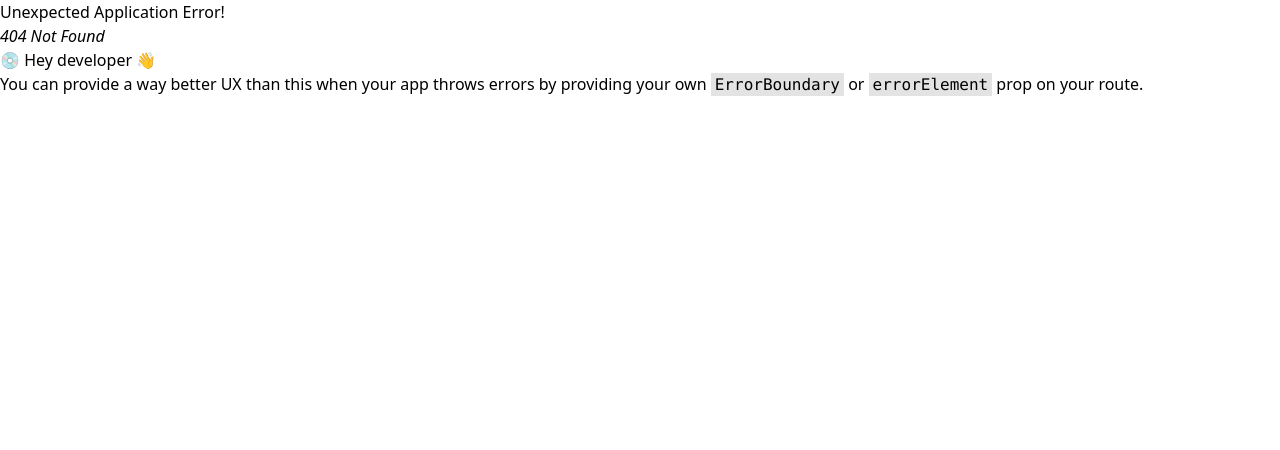
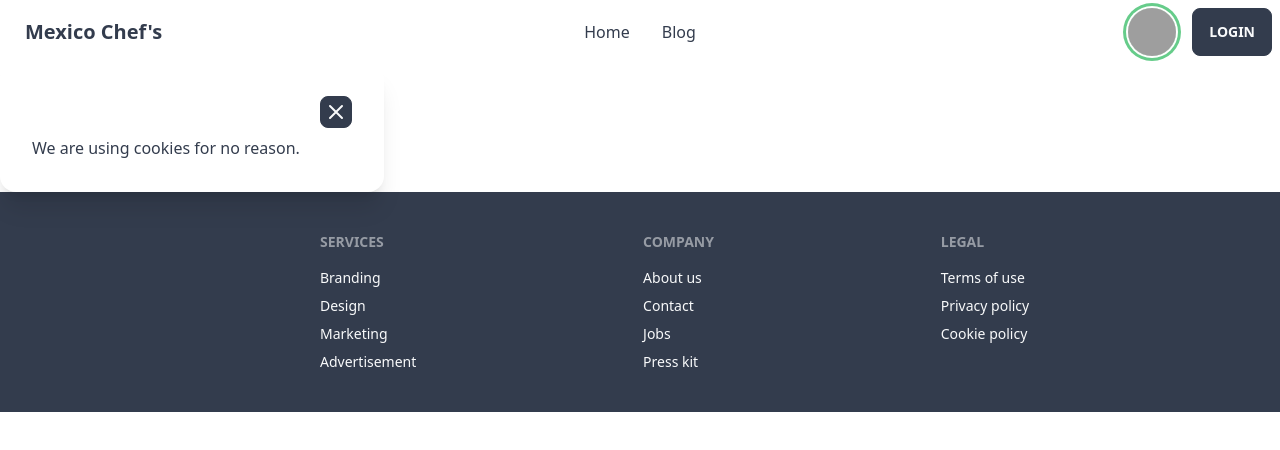
Before and after one commit to Mehedi001/mexican-chefs-client, a React (Vite) app: page /blog in a window 1280 px wide. Before the commit this address had no page. Shown: the top 450 px of the page. Built offline with nearby package versions, Linux system fonts and the light colour scheme; grey boxes are pictures that could not be loaded.

Commit message:
load data from local server using express js & make all chef card

```diff
--- a/index.html
+++ b/index.html
@@ -1,10 +1,10 @@
 <!DOCTYPE html>
-<html data-theme="lofi" lang="en">
+<html data-theme="emerald" lang="en">
   <head>
     <meta charset="UTF-8" />
     <link rel="icon" type="image/svg+xml" href="/vite.svg" />
     <meta name="viewport" content="width=device-width, initial-scale=1.0" />
-    <title>Vite + React</title>
+    <title>Mexican Chef's</title>
   </head>
   <body>
     <div id="root"></div>
--- /dev/null
+++ b/src/Components/AllChefs/AllChefs.jsx
@@ -0,0 +1,28 @@
+import React, { useEffect, useState } from 'react';
+import Chef from '../Chef/Chef';
+
+const AllChefs = () => {
+
+    const [allChefs, setAllChefs] = useState([]);
+
+    useEffect (() => {
+        fetch('http://localhost:5000/chefData')
+        .then(res => res.json())
+        .then(data => setAllChefs(data))
+    },[])
+    return (
+        <div className='container mx-auto mb-12'>
+            <h3 className='mt-5 text-center text-5xl font-semibold'>Let's Explore <br /> <span className='text-warning'>Chefs & Recipe</span></h3>
+            <div className='grid grid-cols-2 gap-4 lg:grid-cols-4 mt-3'>
+            {
+                allChefs.map (chef => <Chef
+                key={chef.id}
+                chef={chef}
+                ></Chef>)
+            }
+            </div>
+        </div>
+    );
+};
+
+export default AllChefs;
--- /dev/null
+++ b/src/Components/Banner/Banner.jsx
@@ -0,0 +1,17 @@
+import React from 'react';
+
+const Banner = () => {
+    return (
+        <div className="hero min-h-[400px] lg:min-h-[600px]" style={{ backgroundImage: `url("https://images.pexels.com/photos/7613554/pexels-photo-7613554.jpeg?auto=compress&cs=tinysrgb&w=1260&h=750&dpr=1")` }}>
+            <div className="hero-overlay bg-opacity-60"></div>
+            <div className="hero-content text-center text-neutral-content">
+                <div className="max-w-md">
+                    <h1 className="mb-5 text-3xl lg:text-5xl font-bold tracking-tighter text-center">HOLA, GENTE <span className='tracking-widest'>MEXICANA</span></h1>
+                    <p className="mb-5">Find Your All Favourite Food with Expert Chef's in One Place !!!</p>
+                </div>
+            </div>
+        </div>
+    );
+};
+
+export default Banner;
--- /dev/null
+++ b/src/Components/Blog/Blog.jsx
@@ -0,0 +1,18 @@
+import React from 'react';
+
+const Blog = () => {
+    return (
+        <div className="card w-96 bg-base-100 shadow-xl">
+            <div className="card-body">
+                <div className="card-actions justify-end">
+                    <button className="btn btn-square btn-sm">
+                        <svg xmlns="http://www.w3.org/2000/svg" className="h-6 w-6" fill="none" viewBox="0 0 24 24" stroke="currentColor"><path strokeLinecap="round" strokeLinejoin="round" strokeWidth="2" d="M6 18L18 6M6 6l12 12" /></svg>
+                    </button>
+                </div>
+                <p>We are using cookies for no reason.</p>
+            </div>
+        </div>
+    );
+};
+
+export default Blog;
--- /dev/null
+++ b/src/Components/Chef/Chef.jsx
@@ -0,0 +1,25 @@
+import React from 'react';
+
+const Chef = ({chef}) => {
+
+    return (
+        <div>
+            <div className="card w-full bg-base-100 shadow-xl">
+                <figure className="px-10 pt-10">
+                    <img src={chef.photo} alt="Shoes" className="rounded-xl" />
+                </figure>
+                <div className="card-body items-center text-center">
+                    <h2 className="card-title text-primary-content">{chef.name}</h2>
+                    {/* <p>{chef.bioData ? chef.bioData.slice(0, 150): 'no data'}</p> */}
+                    <p>Experience: {chef.experience} Years</p>
+                    <p><span className='font-semibold'>{chef.like}</span> Like</p>
+                    <div className="card-actions">
+                        <button className="btn btn-primary">View Recipes</button>
+                    </div>
+                </div>
+            </div>
+        </div>
+    );
+};
+
+export default Chef;
--- a/src/Components/Footer/Footer.jsx
+++ b/src/Components/Footer/Footer.jsx
@@ -1,9 +1,30 @@
 
 const Footer = () => {
     return (
-        <div>
-            <h2>This is Footer</h2>
-        </div>
+        <footer className="footer p-10 bg-neutral text-neutral-content pl-20 lg:pl-80">
+
+  <div>
+    <span className="footer-title">Services</span>
+    <a className="link link-hover">Branding</a>
+    <a className="link link-hover">Design</a>
+    <a className="link link-hover">Marketing</a>
+    <a className="link link-hover">Advertisement</a>
+  </div>
+  <div>
+    <span className="footer-title">Company</span>
+    <a className="link link-hover">About us</a>
+    <a className="link link-hover">Contact</a>
+    <a className="link link-hover">Jobs</a>
+    <a className="link link-hover">Press kit</a>
+  </div>
+  <div>
+    <span className="footer-title">Legal</span>
+    <a className="link link-hover">Terms of use</a>
+    <a className="link link-hover">Privacy policy</a>
+    <a className="link link-hover">Cookie policy</a>
+  </div>
+
+</footer>
     );
 };
 
--- a/src/Components/Header/Header.jsx
+++ b/src/Components/Header/Header.jsx
@@ -1,3 +1,4 @@
+import { Link } from "react-router-dom";
 
 const Header = () => {
     return (
@@ -16,8 +17,8 @@ const Header = () => {
             </div>
             <div className="navbar-center hidden lg:flex">
                 <ul className="menu menu-horizontal px-1">
-                    <li><a>Home</a></li>
-                    <li><a>Blog</a></li>
+                    <li><Link to="/">Home</Link></li>
+                    <li><Link to="/blog">Blog</Link></li>
                 </ul>
             </div>
             <div className="navbar-end">
--- /dev/null
+++ b/src/Components/Login/Login.jsx
@@ -0,0 +1,38 @@
+import React from 'react';
+
+const Login = () => {
+    return (
+        <div className="hero min-h-screen bg-base-200">
+  <div className="hero-content flex-col lg:flex-row-reverse">
+    <div className="text-center lg:text-left">
+      <h1 className="text-5xl font-bold">Login now!</h1>
+      <p className="py-6">Provident cupiditate voluptatem et in. Quaerat fugiat ut assumenda excepturi exercitationem quasi. In deleniti eaque aut repudiandae et a id nisi.</p>
+    </div>
+    <div className="card flex-shrink-0 w-full max-w-sm shadow-2xl bg-base-100">
+      <div className="card-body">
+        <div className="form-control">
+          <label className="label">
+            <span className="label-text">Email</span>
+          </label>
+          <input type="text" placeholder="email" className="input input-bordered" />
+        </div>
+        <div className="form-control">
+          <label className="label">
+            <span className="label-text">Password</span>
+          </label>
+          <input type="text" placeholder="password" className="input input-bordered" />
+          <label className="label">
+            <a href="#" className="label-text-alt link link-hover">Forgot password?</a>
+          </label>
+        </div>
+        <div className="form-control mt-6">
+          <button className="btn btn-primary">Login</button>
+        </div>
+      </div>
+    </div>
+  </div>
+</div>
+    );
+};
+
+export default Login;
--- /dev/null
+++ b/src/Home/Home.jsx
@@ -0,0 +1,14 @@
+import React from 'react';
+import Banner from '../Components/Banner/Banner';
+import AllChefs from '../Components/AllChefs/AllChefs';
+
+const Home = () => {
+    return (
+        <div>
+            <Banner></Banner>
+            <AllChefs></AllChefs>
+        </div>
+    );
+};
+
+export default Home;
```
Also changed, not shown: src/Routes/Routes.jsx (+13 -1 lines).
